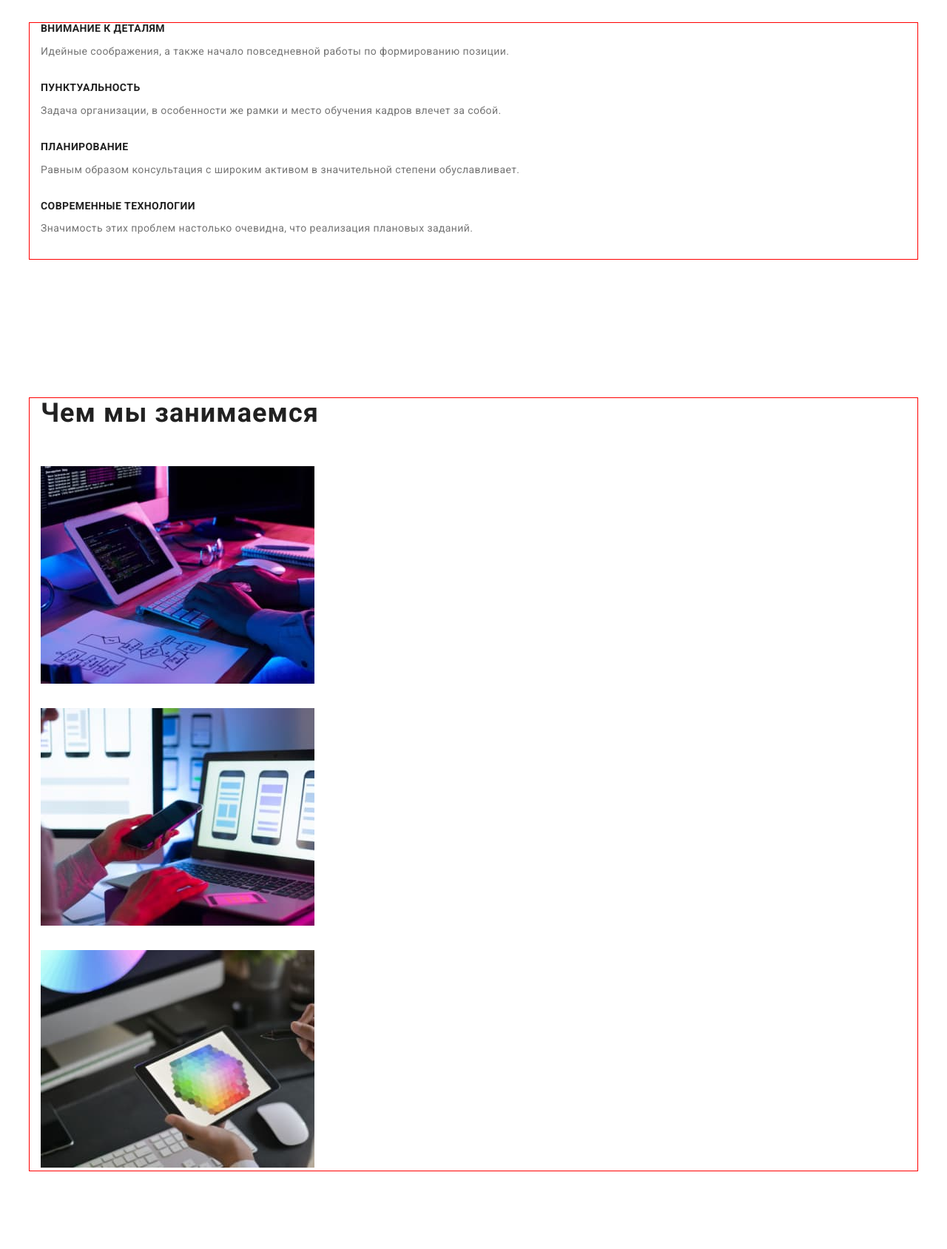
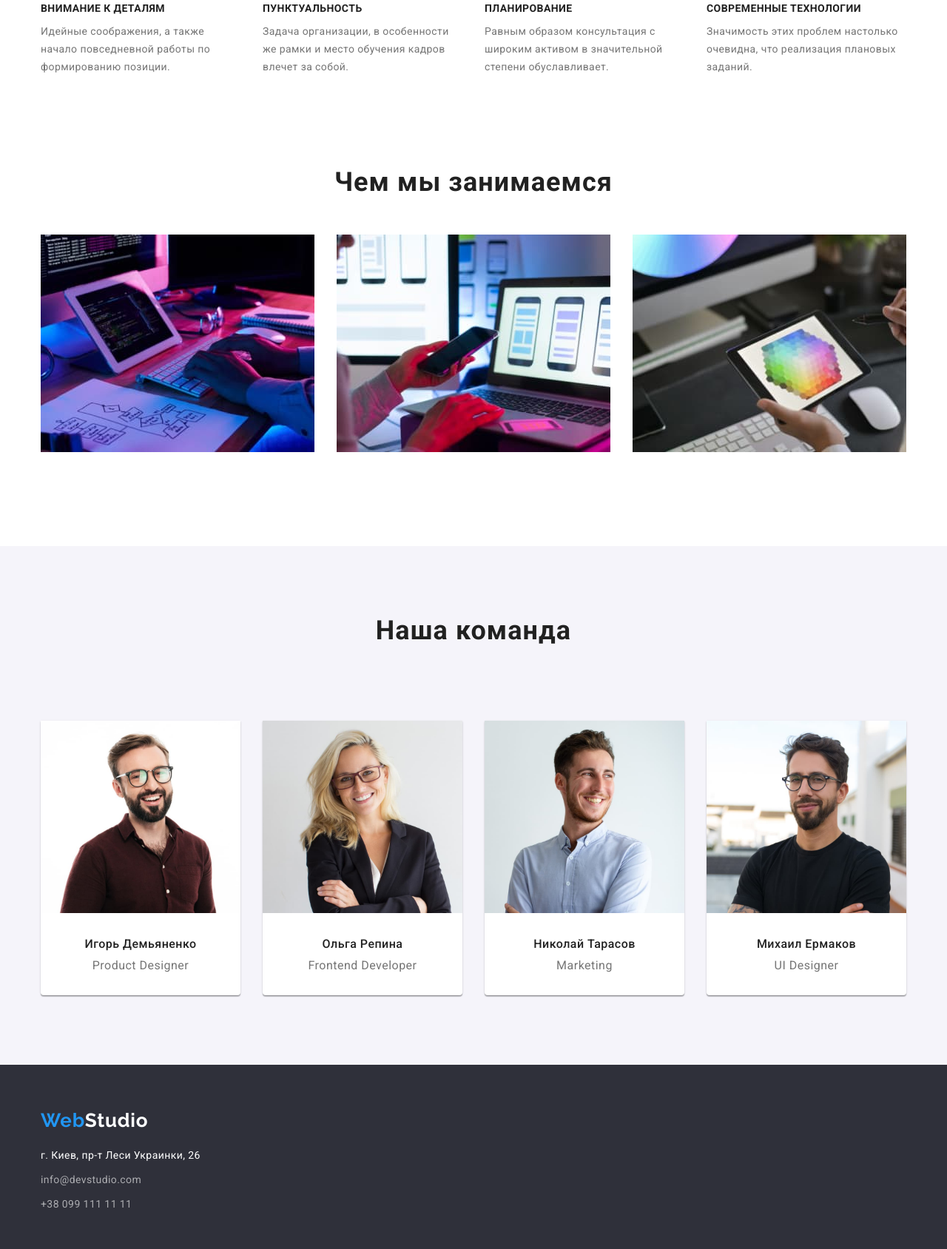
Before and after one commit to OrsoOrs/goit-markup-hw-03, a plain HTML site: page index.html in a window 1280 px wide. Shown: the part 772-2460 px from the top of the page at 74% size. Drawn offline with nearby package versions, Linux system fonts and the light colour scheme.

Commit message:
Выравнивает Основную страницу

```diff
--- a/css/styles.css
+++ b/css/styles.css
@@ -26,6 +26,7 @@ h6 {
 }
 ul,
 ol {
+    list-style: none;
     margin: 0;
     padding-left: 0;
 }
@@ -47,13 +48,19 @@ ol {
     margin: 0 auto;
     padding-left: 15px;
     padding-right: 15px;
-    outline: 1px solid red;
 }
 /*-------------------Хедер--------------*/
 .header {
     padding-top: 24px;
     padding-bottom: 25px;
 }
+
+.head-cont {
+    display: flex;
+    justify-content: space-between;
+    align-items: center;
+}
+
 .logo {
     font-family: "Raleway", sans-serif;
     font-weight: 700;
@@ -68,29 +75,25 @@ ol {
     color: var(--accent-color);
 }
 
+
 /*--------------Навигация--------------*/
+.navigation {
+    display: flex;
+    align-items: center;
+}
 
-.logo {
-    padding: 24px 93px 25px;
+.navigation>.logo {
+    display: block;
+    margin-right: 93px;
 }
+
 .nav-list{
-    list-style: none;
     display: flex;
-    padding-top: 32px;
+    padding-left: 0px;
 }
 .nav-list .nav-item:not(:last-child) {
     margin-right: 50px;
 
-}
-.hero-cont{
-    display: flex;
-    justify-content:space-between;
-    align-items: center;
-}
-
-.navigation {
-    display: flex;
-    flex-direction: row;
 }
 
 .nav-link.current {
@@ -147,6 +150,10 @@ ol {
     display: flex;
 }
 
+.hero-cont{
+
+}
+
 .hero-title{
     line-height:1.36;
     font-weight: 900;
@@ -166,12 +173,14 @@ ol {
     letter-spacing: 0.06em;
     color: var(--basic-color);
     background-color: var(--accent-color);
-    padding: 10px 32px;
     border-radius: 4px;
     border: 1px solid transparent;
     text-align: center;
     cursor: pointer;
-    margin-top: 40px;
+    box-sizing: content-box;
+    width: 200px;
+    height: 50px;
+    margin: 30px
 }
 .hero-btn:hover{
     background-color: var(--basic-color);
@@ -184,15 +193,20 @@ ol {
 .advantages{
     color: var(--basic-color);
     padding-top: 94px;
-    padding-bottom: 94px;
 }
-.cont{
+
+.advantages-list{
     display: flex;
+    justify-content: space-between;
+    margin-bottom: 0px;
 }
+
 .advantages-item {
     list-style: none;
 }
-
+.advantages-item:not(:last-child) {
+    margin-right: 30px;
+}
 .advantages-title {
     font-size: 14px;
     font-weight: 700;
@@ -200,7 +214,9 @@ ol {
     letter-spacing: 0.03em;
     color: var(--main-text-color);
     text-transform: uppercase;
-    margin-bottom: 10px;
+
+    margin-top: 0px;
+    padding-bottom: 10px;
 }
 
 .advantages-text {
@@ -209,8 +225,18 @@ ol {
     letter-spacing: 0.03em;
     color: var(--secondary-text-color);
     margin-bottom: 30px;
+    max-width: 270px;
 }
 /*--------------Секция 3(Чем мы занимаемся)--------------*/
+.obu {
+    flex-direction: column;
+    margin-bottom: 0px;
+}
+
+.obu > h2{
+    text-align: center;
+    margin-bottom: 0;
+}
 
 .our_business {
     background-color: var(--basic-color);
@@ -224,7 +250,13 @@ ol {
     line-height: 1.16;
     letter-spacing: 0.03em;
     color: var(--main-text-color);
-    padding-bottom: 50px;
+}
+
+.ob-list{
+    display: flex;
+    justify-content: space-between;
+    margin-top: 50px;
+    margin-bottom: 0px;
 }
 
 .ob-item {
@@ -238,13 +270,9 @@ ol {
     padding-top: 94px;
     padding-bottom: 94px;
 }
-.ot-container{
-    background-color: var(--basic-color);
-    width: 270px;
-    left: 215px;
-    top: 1635px;
-    box-shadow: 0px 1px 3px rgba(0, 0, 0, 0.12), 0px 1px 1px rgba(0, 0, 0, 0.14), 0px 2px 1px rgba(0, 0, 0, 0.2);
-    border-radius: 0px 0px 4px 4px;
+.ote > h2 {
+    margin-bottom: 50px;
+    text-align: center;
 }
 
 .ot-title1 {
@@ -255,31 +283,51 @@ ol {
     padding-bottom: 50px;
 }
 
+.ot-list {
+    display: flex;
+    margin-bottom: 0px;
+    margin-top: 0px;
+    margin-left: auto;
+    margin-right: auto;
+    justify-content: space-between;
+}
+
 
 .ot-item {
-    list-style: none;
-    margin-bottom: 30px;
+    background-color: var(--basic-color);
+    max-width: 270px;
+    left: 215px;
+    top: 1635px;
+    box-shadow: 0px 1px 3px rgba(0, 0, 0, 0.12), 0px 1px 1px rgba(0, 0, 0, 0.14), 0px 2px 1px rgba(0, 0, 0, 0.2);
+    border-radius: 0px 0px 4px 4px;
 }
 
-.ot-img{
-    margin-bottom: 30px;
+.ot-item:not(:last-child) {
+    margin-right: 30px;
 }
+
 .ot-title2 {
     font-weight: 500;
     font-size: 16px;
     line-height: 1.18;
     letter-spacing: 0.03em;
     color: var(--main-text-color);
+
+    padding-top: 30px;
     margin-bottom: 10px;
+    margin-top: 0px;
+    text-align: center;
 }
 
 .ot-text {
+    text-align: center;
+    padding-bottom: 30px;
+    margin-top: 0px;
+    margin-bottom: 0px;
     font-size: 16px;
     line-height: 1.18;
     letter-spacing: 0.03em;
     color: var(--secondary-text-color);
-    padding-bottom: 30px;
-
 }
 /*--------------Портфолио.Секция 1--------------*/
 
@@ -340,15 +388,35 @@ ol {
 /*--------------Футер--------------*/
 
 .footer {
+    padding-top: 60px;
+    padding-bottom: 60px;
     background-color: var(--background-dark);
+}
+
+.foot{
+    display: flex;
+    flex-direction: column;
+    align-items: flex-start;align-items: flex-start;
+}
+
+.logofoot{
+    font-family: "Raleway",
+    sans-serif;
+    font-weight: 700;
+    font-size: 26px;
+    letter-spacing: 0.03em;
+    line-height: 1.19;
+    color: var(--main-text-color);
+    text-decoration: none;
+    margin-bottom: 20px;
 }
 
 .studio {
     color: var(--basic-color);
 }
 
-.address-item {
-    list-style: none;
+.address{
+    margin-bottom: 9px;
 }
 
 .address-link {
@@ -359,6 +427,17 @@ ol {
     font-style: normal;
 }
 
+.foot-tel-mail {
+    display: flex;
+    flex-direction: column;
+    align-items: flex-start;
+}
+
+.foot-tel-mail-item:not(:last-child) {
+    margin-bottom: 9px;
+}
+
+
 .color-tel-mail{
     color: var(--tel-mail-o-color);
     font-weight: 400;
--- a/index.html
+++ b/index.html
@@ -23,7 +23,7 @@
   <body>
     <!----------------Хедер---------------->
     <header class="header">
-      <div class="container hero-cont">
+      <div class="container head-cont">
         <nav class="navigation">
           <a class="logo" href="./index.html"><span class="web">Web</span>Studio</a>
           <ul class="nav-list">
@@ -45,7 +45,7 @@
     <main>
       <!----------------Секция 1(Баннер)---------------->
       <section class="hero">
-        <div class="container">
+        <div class="container hero-cont">
           <h1 class="hero-title">Эффективные решения для вашего бизнеса</h1>
           <button type="button" class="hero-btn">Заказать услугу</button>
         </div>
@@ -84,7 +84,7 @@
       </section>
       <!----------------Секция 3(Чем мы занимаемся)---------------->
       <section class="our_business">
-        <div class="container">
+        <div class="obu container">
           <h2 class="ob-title1">Чем мы занимаемся</h2>
           <ul class="ob-list">
             <li class="ob-item">
@@ -101,36 +101,28 @@
       </section>
       <!----------------Секция 4(Наша команда)---------------->
       <section class="our_team">
-        <div class="container">
+        <div class="ote container">
           <h2 class="ot-title1">Наша команда</h2>
           <ul class="ot-list">
             <li class="ot-item">
-              <div class="ot-container">
               <img class="ot-img" src="./images/igor.jpg" width="270" alt="Игорь Демьяненко" />
               <h3 class="ot-title2">Игорь Демьяненко</h3>
               <p class="ot-text">Product Designer</p>
-              </div>
             </li>
             <li class="ot-item">
-              <div class="ot-container">
               <img class="ot-img" src="./images/olha.jpg" width="270" alt="Ольга Репина" />
               <h3 class="ot-title2">Ольга Репина</h3>
               <p class="ot-text">Frontend Developer</p>
-              </div>
             </li>
             <li class="ot-item">
-              <div class="ot-container">
               <img class="ot-img" src="./images/nikolai.jpg" width="270" alt="Николай Тарасов" />
               <h3 class="ot-title2">Николай Тарасов</h3>
               <p class="ot-text">Marketing</p>
-              </div>
             </li>
             <li class="ot-item">
-              <div class="ot-container">
               <img class="ot-img" src="./images/mihail.jpg" width="270" alt="Михаил Ермаков" />
               <h3 class="ot-title2">Михаил Ермаков</h3>
               <p class="ot-text">UI Designer</p>
-              </div>
             </li>
           </ul>
         </div>
@@ -138,8 +130,8 @@
     </main>
     <!----------------Футер------------------>
     <footer class="footer">
-      <div class="container">
-        <a class="logo" href="./index.html"
+      <div class="foot container">
+        <a class="logofoot" href="./index.html"
           ><span class="web">Web</span><span class="studio">Studio</span></a
         >
         <address class="address">
@@ -147,16 +139,14 @@
             >г. Киев, пр-т Леси Украинки, 26</a
           >
         </address>
-        <address class="tel-mail-address">
-          <ul class="tel-mail">
-            <li class="tel-mail-item">
+        <ul class="foot-tel-mail">
+          <li class="foot-tel-mail-item">
             <a class="color-tel-mail" href="mailto:info@devstudio.com">info@devstudio.com</a>
           </li>
-            <li class="tel-mail-item">
-              <a class="color-tel-mail" href="tel:+380961111111">+38 096 111 11 11</a>
+          <li class="foot-tel-mail-item">
+            <a class="color-tel-mail" href="tel:+380991111111">+38 099 111 11 11</a>
           </li>
         </ul>
-        </address>
       </div>
     </footer>
   </body>
```
Also changed, not shown: portfolio.html (+10 -14 lines). Lines whose indentation alone changed are shown as unchanged.
